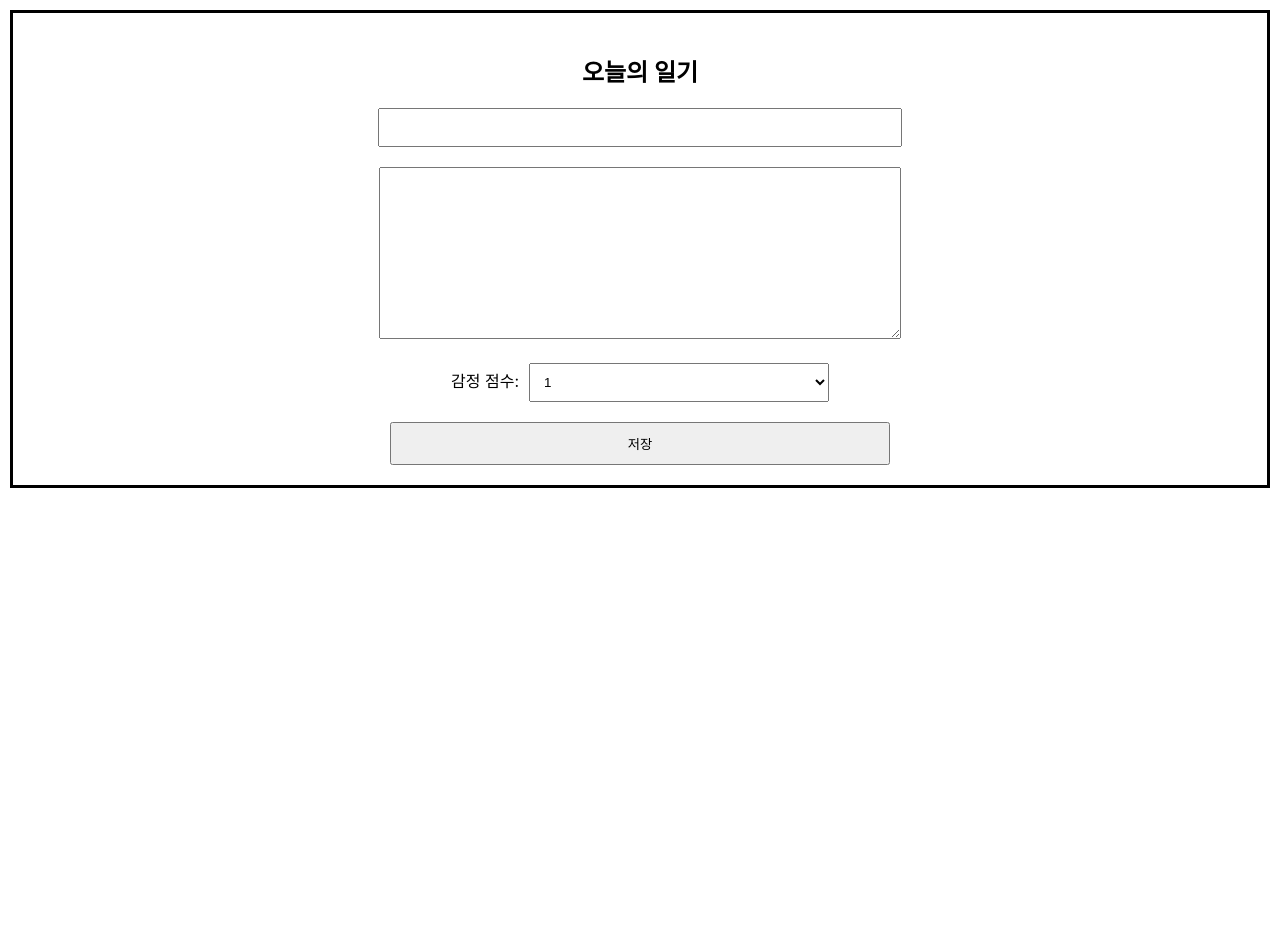
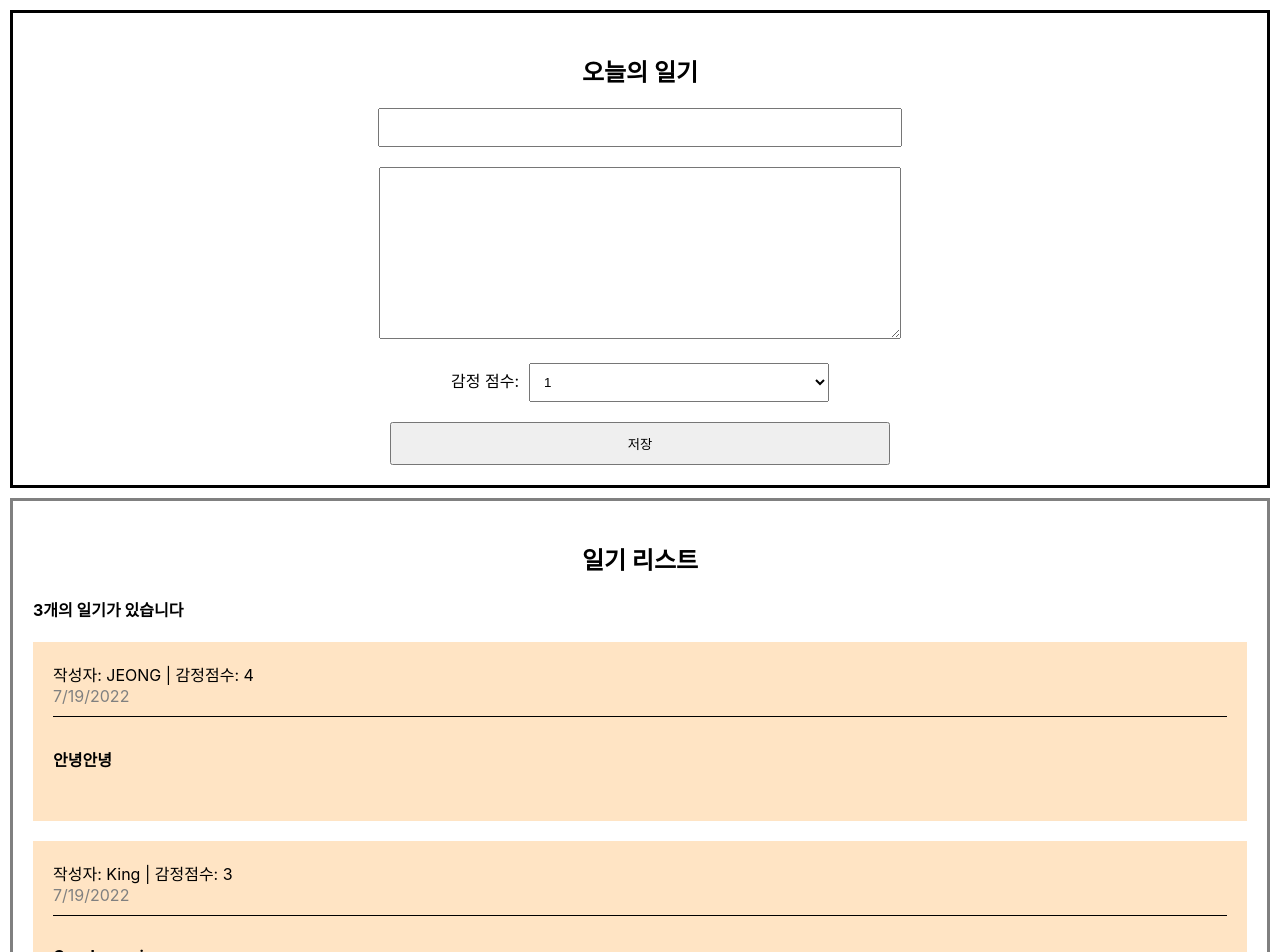
Before and after one commit to JeongYujae/Diary, a React (Create React App) app: page / in a window 1280 px wide. Shown: the top 952 px of the page. Before the commit the page ends 800 px from the top, so only its background shows below. Built offline with nearby package versions, Linux system fonts and the light colour scheme.

Commit message:
DiaryList, DiaryItem

```diff
--- a/src/App.css
+++ b/src/App.css
@@ -27,3 +27,37 @@
   padding:10px;
   cursor: pointer;
 }
+
+/* DiaryList */
+
+.DiaryList{
+  border:3px solid gray;
+  padding:20px;
+  margin:10px
+}
+
+.DiaryList h2 {
+  text-align: center;
+}
+
+.DiaryItem {
+  background-color:bisque;
+  margin-bottom: 20px;
+  padding:20px
+}
+
+.DiaryItem .info {
+  border-bottom: 1px solid black;
+  padding-bottom: 10px;
+  margin-bottom: 10px;
+}
+
+.DiaryItem .date {
+  color:gray;
+}
+
+.DiaryItem .content {
+  font-weight: bold;
+  margin-bottom: 30px;
+  margin-top:30px;
+}
--- a/src/App.js
+++ b/src/App.js
@@ -1,12 +1,38 @@
 import './App.css';
 import DiaryEditor from './DiaryEditor';
+import DiaryList from './DiaryList';
+
+const dummyList=[
+  {
+    id:1,
+    author:'JEONG',
+    content:'안녕안녕',
+    emotion: 4,
+   created_date: new Date().getTime()
+  },
+  {
+    id:2,
+    author:'King',
+    content:'Good morning',
+    emotion: 3,
+   created_date: new Date().getTime()
+  },
+  {
+    id:3,
+    author:'Passmore',
+    content:'LOL bro',
+    emotion: 2,
+   created_date: new Date().getTime()
+  }
+]
 
 function App() {
   return(
-  <div>
+    <div>
+      <DiaryEditor/>
+      <DiaryList diaryList={dummyList}/>  {/* props 값으로 전달 */}
 
-    <DiaryEditor/>
-  </div>
+    </div>
   )
 }
 
--- /dev/null
+++ b/src/DiaryItem.js
@@ -0,0 +1,30 @@
+import React from "react";
+
+const DiaryItem = ({author, content, created_date, emotion, id}) => {
+    return(
+        <div className="DiaryItem">
+            <div className="info">
+
+                <span>
+                    작성자: {author} |
+                    감정점수: {emotion}
+                </span>
+                <br/>
+                <span className="date">
+                    {new Date(created_date).toLocaleDateString()}
+                </span>
+
+                <br/>
+            </div>
+
+            <div className="content">
+                {content}
+            </div>
+
+
+        </div>
+
+    );
+}
+
+export default DiaryItem;
--- /dev/null
+++ b/src/DiaryList.js
@@ -0,0 +1,28 @@
+import React from "react";
+import DiaryItem from './DiaryItem'
+
+
+const DiaryList= ({diaryList}) =>{
+
+    return(
+        <div className="DiaryList">
+            <h2>일기 리스트</h2>
+            <h4>{diaryList.length}개의 일기가 있습니다</h4>
+            <div>
+                {diaryList.map((it)=> (
+                    <DiaryItem key={it.id} {...it}/>
+                ))}
+            </div>
+
+        </div>
+    )
+}
+
+// undefined 값이 나올 수 있기 때문에, default를 빈 배열
+DiaryList.defaultProps={
+    diaryList:[],
+}
+
+
+
+export default DiaryList;
```
